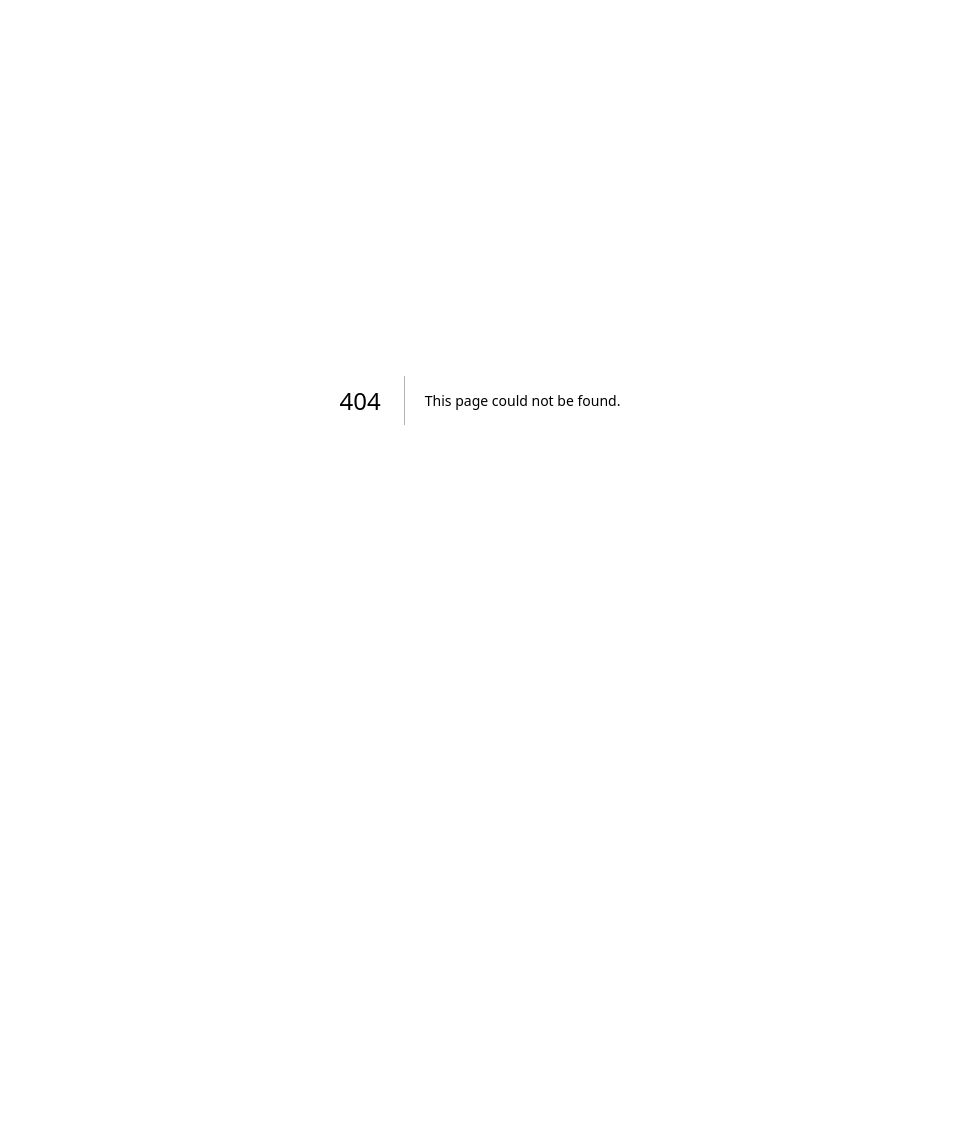
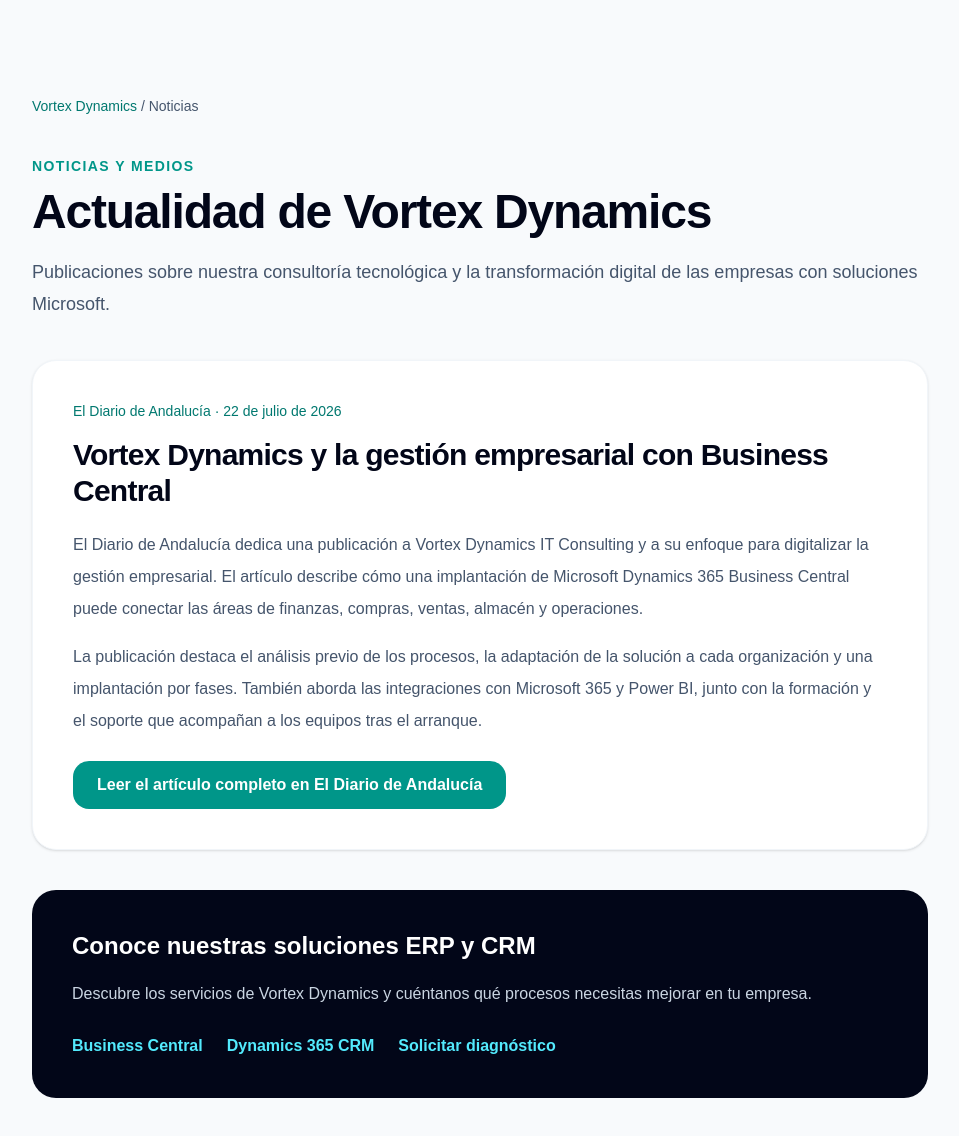
Before and after one commit to omarzalazarv-source/vortex-web, a Next.js app: page /noticias in a window 1280 px wide. Before the commit this address had no page. Shown: the top 1136 px of the page, without its empty margins (160-1119 px from the left). Before the commit the page ends 800 px from the top, so only its background shows below. Built offline with nearby package versions, Linux system fonts and the light colour scheme.

Commit message:
Add news section and indexable press page with El Diario de Andalucía coverage

```diff
--- /dev/null
+++ b/app/noticias/page.tsx
@@ -0,0 +1,47 @@
+import type { Metadata } from "next";
+import Link from "next/link";
+
+export const metadata: Metadata = {
+  title: "Noticias y prensa | Vortex Dynamics IT Consulting",
+  description: "Noticias de Vortex Dynamics: nuestra consultoría de Microsoft Dynamics 365 Business Central en El Diario de Andalucía.",
+  alternates: { canonical: "https://vortexdynamics.es/noticias" },
+  openGraph: {
+    title: "Noticias y prensa | Vortex Dynamics",
+    description: "Vortex Dynamics en los medios: consultoría e implantación de Business Central para la digitalización empresarial.",
+    url: "https://vortexdynamics.es/noticias",
+    type: "website",
+    locale: "es_ES",
+  },
+};
+
+export default function NoticiasPage() {
+  return (
+    <main className="min-h-screen bg-slate-50 px-6 py-16 text-slate-950 md:py-24">
+      <div className="mx-auto max-w-4xl">
+        <nav aria-label="Ruta de navegación" className="mb-10 text-sm text-slate-600">
+          <Link href="/" className="font-medium text-teal-700 hover:underline">Vortex Dynamics</Link>
+          <span aria-hidden="true"> / </span><span>Noticias</span>
+        </nav>
+        <p className="text-sm font-semibold uppercase tracking-widest text-teal-600">Noticias y medios</p>
+        <h1 className="mt-3 text-4xl font-semibold tracking-tight md:text-5xl">Actualidad de Vortex Dynamics</h1>
+        <p className="mt-5 text-lg leading-8 text-slate-600">Publicaciones sobre nuestra consultoría tecnológica y la transformación digital de las empresas con soluciones Microsoft.</p>
+        <article className="mt-10 rounded-3xl border border-slate-100 bg-white p-7 shadow-sm md:p-10">
+          <p className="text-sm font-medium text-teal-700">El Diario de Andalucía · <time dateTime="2026-07-22">22 de julio de 2026</time></p>
+          <h2 className="mt-4 text-2xl font-semibold tracking-tight md:text-3xl">Vortex Dynamics y la gestión empresarial con Business Central</h2>
+          <p className="mt-5 leading-8 text-slate-600">El Diario de Andalucía dedica una publicación a Vortex Dynamics IT Consulting y a su enfoque para digitalizar la gestión empresarial. El artículo describe cómo una implantación de Microsoft Dynamics 365 Business Central puede conectar las áreas de finanzas, compras, ventas, almacén y operaciones.</p>
+          <p className="mt-4 leading-8 text-slate-600">La publicación destaca el análisis previo de los procesos, la adaptación de la solución a cada organización y una implantación por fases. También aborda las integraciones con Microsoft 365 y Power BI, junto con la formación y el soporte que acompañan a los equipos tras el arranque.</p>
+          <a href="https://eldiariodeandalucia.com/vortex-dynamics-it-consulting/" className="mt-6 inline-flex rounded-2xl bg-teal-600 px-6 py-3 font-semibold text-white transition hover:bg-teal-700 focus-visible:outline-2 focus-visible:outline-offset-4 focus-visible:outline-teal-600">Leer el artículo completo en El Diario de Andalucía</a>
+        </article>
+        <aside className="mt-10 rounded-3xl bg-slate-950 p-7 text-white md:p-10">
+          <h2 className="text-2xl font-semibold">Conoce nuestras soluciones ERP y CRM</h2>
+          <p className="mt-4 leading-8 text-slate-300">Descubre los servicios de Vortex Dynamics y cuéntanos qué procesos necesitas mejorar en tu empresa.</p>
+          <div className="mt-6 flex flex-wrap gap-6 font-semibold text-cyan-300">
+            <Link href="/#business-central" className="hover:underline">Business Central</Link>
+            <Link href="/#crm" className="hover:underline">Dynamics 365 CRM</Link>
+            <Link href="/#contacto" className="hover:underline">Solicitar diagnóstico</Link>
+          </div>
+        </aside>
+      </div>
+    </main>
+  );
+}
--- a/app/page.tsx
+++ b/app/page.tsx
@@ -255,11 +255,12 @@
             <img src={logoUrl} alt="Vortex Dynamics" className="h-12 w-auto object-contain drop-shadow-sm" />
           </a>
 
-          <nav className="hidden items-center gap-5 text-sm font-medium text-slate-700 md:flex" aria-label="Navegación principal">
+          <nav className="hidden items-center gap-4 text-sm font-medium text-slate-700 lg:flex" aria-label="Navegación principal">
             <a href="#servicios" className="transition hover:text-teal-600">Servicios</a>
             <a href="#business-central" className="transition hover:text-teal-600">Business Central</a>
             <a href="#crm" className="transition hover:text-teal-600">Dynamics 365 CRM</a>
             <a href="#metodo" className="transition hover:text-teal-600">Método</a>
+            <a href="#noticias" className="transition hover:text-teal-600">Noticias</a>
             <a href="#contacto" className="transition hover:text-teal-600">Contacto</a>
           </nav>
 
@@ -429,6 +430,23 @@
         </div>
       </section>
 
+      <section id="noticias" aria-labelledby="noticias-titulo" className="scroll-mt-24 bg-slate-50 px-6 py-24">
+        <div className="mx-auto max-w-7xl">
+          <p className="text-sm font-semibold uppercase tracking-widest text-teal-600">Noticias y medios</p>
+          <h2 id="noticias-titulo" className="mt-3 text-3xl font-semibold tracking-tight md:text-5xl">Vortex Dynamics en la prensa</h2>
+          <p className="mt-5 max-w-3xl text-lg leading-8 text-slate-600">Actualidad sobre nuestra consultoría tecnológica, digitalización empresarial y soluciones Microsoft Dynamics 365.</p>
+          <article className="mt-10 rounded-3xl border border-slate-100 bg-white p-7 shadow-sm md:p-10">
+            <p className="text-sm font-medium text-teal-700">El Diario de Andalucía · <time dateTime="2026-07-22">22 de julio de 2026</time></p>
+            <h3 className="mt-4 max-w-4xl text-2xl font-semibold tracking-tight md:text-3xl">Consultoría Business Central: Vortex Dynamics en El Diario de Andalucía</h3>
+            <p className="mt-5 max-w-4xl leading-8 text-slate-600">El medio presenta nuestra forma de abordar la implantación de Microsoft Dynamics 365 Business Central: analizar los procesos de cada empresa y conectar su gestión financiera y operativa. La publicación también recoge el trabajo de integración con herramientas Microsoft, la formación de los equipos y el acompañamiento tras la puesta en marcha.</p>
+            <div className="mt-6 flex flex-wrap gap-4">
+              <Button href="https://eldiariodeandalucia.com/vortex-dynamics-it-consulting/">Leer la publicación original <Icon name="arrowRight" className="ml-2 h-5 w-5" /></Button>
+              <Button variant="secondary" href="/noticias">Ver noticias de Vortex</Button>
+            </div>
+          </article>
+        </div>
+      </section>
+
       <section id="contacto" className="relative overflow-hidden bg-gradient-to-br from-teal-600 to-cyan-600 px-6 py-24 text-white">
         <div className="absolute -right-24 -top-24 h-80 w-80 rounded-full bg-white/15 blur-3xl" />
         <div className="absolute bottom-0 left-0 h-80 w-80 rounded-full bg-slate-950/15 blur-3xl" />
```
